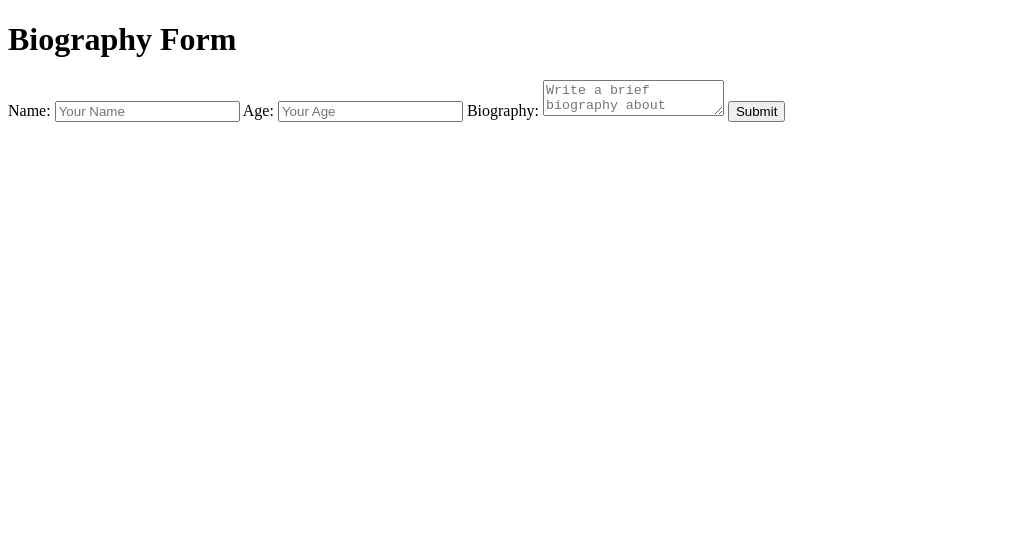
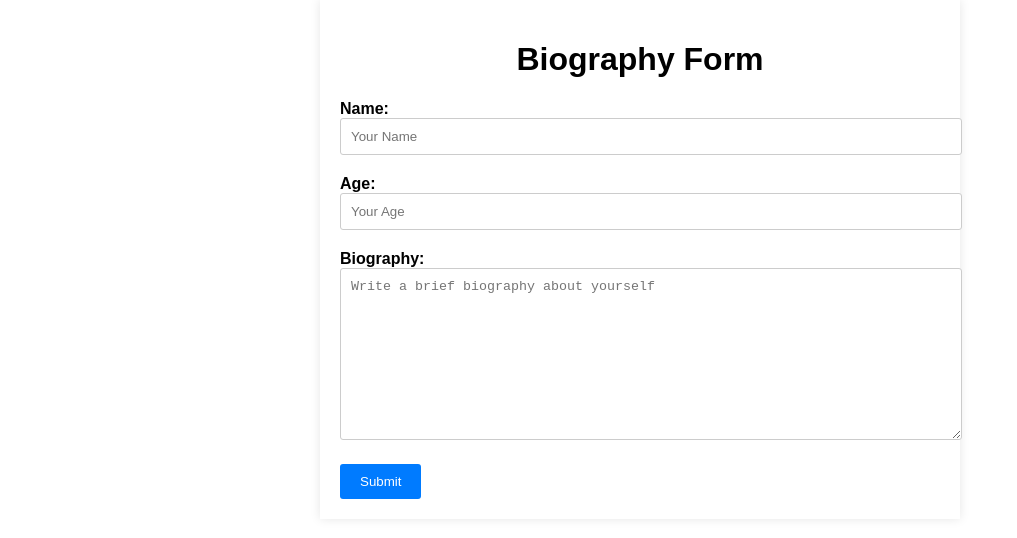
Before and after one commit to HelloMyNameIsGaspard/schoolwork, a plain HTML site: page website.html in a window 1280 px wide. Shown: the whole page, without its empty margins (0-1017 px from the left). Drawn offline with Linux system fonts and the light colour scheme.

Commit message:
display user info

```diff
--- a/website.html
+++ b/website.html
@@ -6,7 +6,66 @@
     <meta name="viewport" content="width=device-width, initial-scale=1.0">
     <title>Biography Form</title>
     <style>
-        /* CSS styles as before */
+        body {
+            font-family: Arial, sans-serif;
+            background-color: #fff;
+            color: #000;
+            margin: 0;
+            padding: 0;
+        }
+
+        .container {
+            max-width: 600px;
+            margin: 0 auto;
+            padding: 20px;
+            box-shadow: 0 0 10px rgba(0, 0, 0, 0.1);
+        }
+
+        h1 {
+            text-align: center;
+        }
+
+        label {
+            font-weight: bold;
+        }
+
+        input[type="text"] {
+            width: 100%;
+            padding: 10px;
+            margin-bottom: 20px;
+            border: 1px solid #ccc;
+            border-radius: 3px;
+        }
+
+        textarea {
+            width: 100%;
+            height: 150px;
+            padding: 10px;
+            margin-bottom: 20px;
+            border: 1px solid #ccc;
+            border-radius: 3px;
+        }
+
+        button[type="submit"] {
+            background-color: #007BFF;
+            color: #fff;
+            border: none;
+            padding: 10px 20px;
+            border-radius: 3px;
+            cursor: pointer;
+        }
+
+        button[type="submit"]:hover {
+            background-color: #0056b3;
+        }
+
+        #display-info {
+            display: none;
+            margin-top: 20px;
+            padding: 20px;
+            background-color: #f0f0f0;
+            border: 1px solid #ccc;
+        }
     </style>
 </head>
 
@@ -27,7 +86,7 @@
         </form>
     </div>
 
-    <div class="display-info" style="display: none;">
+    <div id="display-info">
         <h2>User Information</h2>
         <p><strong>Name:</strong> <span id="display-name"></span></p>
         <p><strong>Age:</strong> <span id="display-age"></span></p>
@@ -37,7 +96,7 @@
     <script>
         // JavaScript code to display user information
         const bioForm = document.getElementById('bioForm');
-        const displayInfo = document.querySelector('.display-info');
+        const displayInfo = document.getElementById('display-info');
         const displayName = document.getElementById('display-name');
         const displayAge = document.getElementById('display-age');
         const displayBio = document.getElementById('display-bio');
@@ -57,9 +116,6 @@
 
             // Show the information section
             displayInfo.style.display = 'block';
-
-            // Reset the form
-            bioForm.reset();
         });
     </script>
 </body>
```
